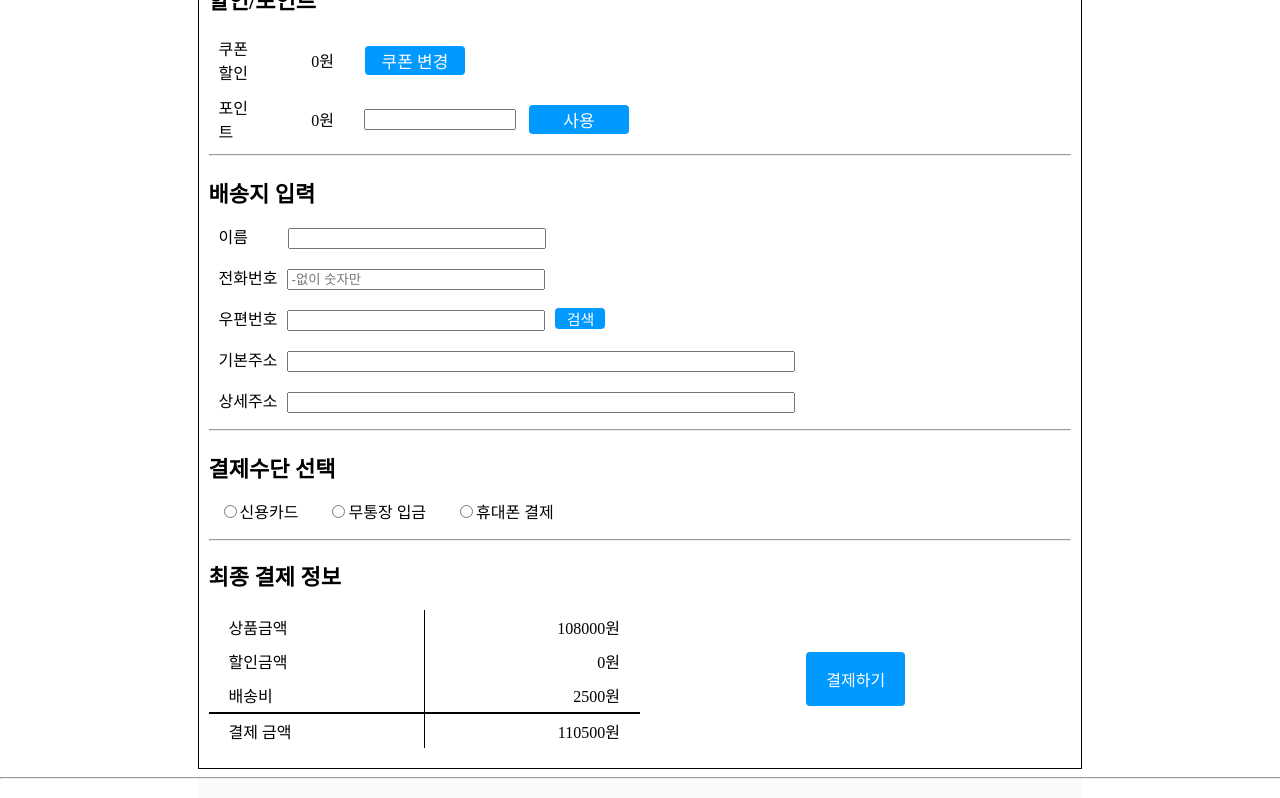
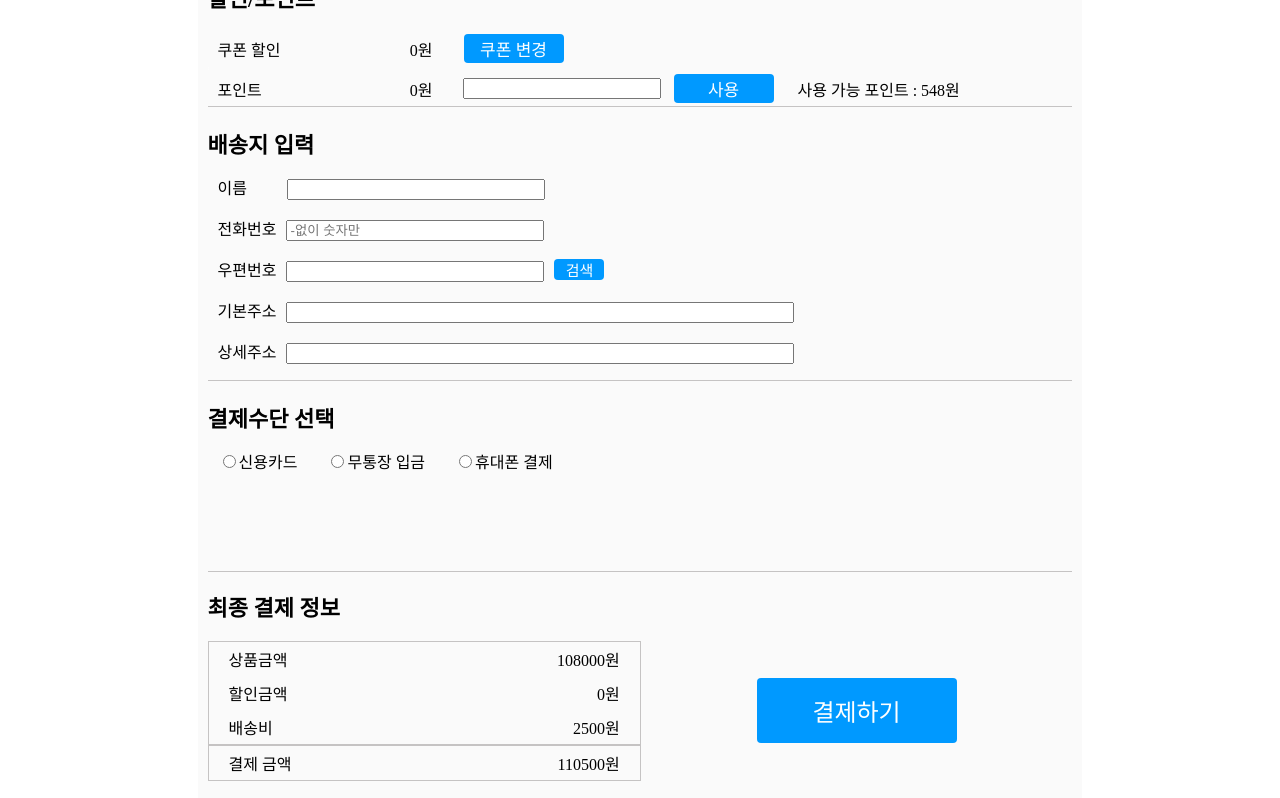
Before and after one commit to sunshine4437/VueStudy, a Vue app: page /payment in a window 1280 px wide. Shown: the part 780-1578 px from the top of the page. Built offline with nearby package versions, Linux system fonts and the light colour scheme; a web font is replaced by a local one.

Commit message:
2021-12-31 17:13

```diff
--- a/src/views/otoQ.vue
+++ b/src/views/otoQ.vue
@@ -8,10 +8,10 @@
         >
             <table>
                 <tr>
-                    <th colspan="2">문의글 작성</th>
+                    <th colspan="2" style="padding: 0 0;"><h2>문의글 작성</h2></th>
                 </tr>
                 <tr>
-                    <td style="width: 20%">문의 유형</td>
+                    <td style="width: 20%;"><span>문의 유형</span></td>
                     <td>
                         <select name="qnaType1" id="qnaType1">
                             <option value="회원">회원</option>
@@ -28,7 +28,7 @@
                     </td>
                 </tr>
                 <tr>
-                    <td>문의 내용</td>
+                    <td><span>문의 내용</span></td>
                     <td>
                         <textarea
                             name="otoTextarea"
@@ -42,7 +42,7 @@
                     </td>
                 </tr>
                 <tr>
-                    <td>연락처</td>
+                    <td><span>연락처</span></td>
                     <td>
                         <p>
                             <span>
@@ -65,18 +65,18 @@
                     </td>
                 </tr>
                 <tr>
-                    <td>파일 첨부</td>
+                    <td><span>파일 첨부</span></td>
                     <td><input type="file" /></td>
                 </tr>
                 <tr>
-                    <td colspan="2">
+                    <td colspan="2" style="text-align: center">
                         <router-link
                             class="signUpLink"
                             v-bind:to="'/customerService'"
                         >
-                            <button>취소하기</button></router-link
+                            <button class="otoQBtn">취소하기</button></router-link
                         >
-                        <button type=" submit">등록하기</button>
+                        <button class="otoQBtn" type=" submit">등록하기</button>
                     </td>
                 </tr>
             </table>
@@ -110,41 +110,11 @@ document.getElementById("file");
 </script>
 
 <style scoped>
-.filebox label {
-    display: inline-block;
-    padding: 10px 20px;
-    color: #fff;
-    vertical-align: middle;
-    background-color: #999999;
-    cursor: pointer;
-    height: 40px;
-    margin-left: 10px;
-}
-.filebox input[type="file"] {
-    position: absolute;
-    width: 0;
-    height: 0;
-    padding: 0;
-    overflow: hidden;
-    border: 0;
-}
-.input-file-button {
-    background-color: #0051ba;
-    border-radius: 4px;
-    border: none;
-    color: white;
-    padding: 15px 20px;
-    text-align: center;
-    text-decoration: none;
-    display: inline-block;
-    font-size: 16px;
-    cursor: pointer;
-    margin: 0px 1px;
-}
 .otoQ {
-    width: 60%;
+    width: 700px;
     margin: 0 auto;
     display: flex;
+    background-color: #fafafa;
 }
 
 .otoQForm {
@@ -154,10 +124,11 @@ document.getElementById("file");
 .otoTextarea {
     height: 500px;
     width: 100%;
+    border: 1px solid rgb(197, 195, 195);
 }
 
 table {
-    border: 1px black solid;
+    border: 1px rgb(197, 195, 195) solid;
     border-collapse: collapse;
     padding: 20px 20px;
     width: 700px;
@@ -165,11 +136,15 @@ table {
 
 th,
 td {
-    border: 1px black solid;
+    border: 1px rgb(197, 195, 195) solid;
     padding: 20px 20px;
 }
+.shortInput {
+    width: 150px;
+    border: 1px rgb(197, 195, 195) solid;
+}
 ::-webkit-file-upload-button {
-    background: #0051ba;
+    background: rgb(0, 153, 255);
     color: #fafafa;
     border-radius: 4px;
     font-size: 16px;
@@ -179,4 +154,11 @@ td {
     margin-left: 10px;
     color: red;
 }
+.otoQBtn{
+    height: 40px;
+    width: 100px;
+    font-size: 22px;
+    padding: 0 0;
+    margin: 0 10px
+}
 </style>
--- a/src/views/payment.vue
+++ b/src/views/payment.vue
@@ -1,37 +1,39 @@
 <template>
     <div class="payment">
-    <div>
+        <div class="orderProduct">
             <h2>주문 상품 정보</h2>
             <table class="orderProductTable">
-            <tr v-for="(op,idx) in orderProducts" :key="idx">
-                <td class="orderProduct" style="width: 10%">
+                <tr v-for="(op, idx) in orderProducts" :key="idx">
+                    <td class="orderProductTd" style="width: 10%">
                         <span v-html="op.shopName"></span>
                     </td>
-                <td class="orderProduct" style="width: 10%">
+                    <td class="orderProductTd" style="width: 10%">
                         <!-- <img :src="require(`@/components/productDetail/${op.image}`)" alt="productImage"> -->
                         <img v-bind:src="op.image" />
                     </td>
-                <td class="orderProduct" style="width: 50%; text-align: left">
+                    <td
+                        class="orderProductTd"
+                        style="width: 50%; text-align: left"
+                    >
                         <span v-html="op.productName"></span>
                     </td>
-                <td class="orderProduct" style="width: 10%">
+                    <td class="orderProductTd" style="width: 10%">
                         <span v-html="op.count"></span>
                     </td>
-                <td class="orderProduct" style="width: 10%">
+                    <td class="orderProductTd" style="width: 10%">
                         <span v-html="op.price"></span>
                     </td>
-                <td class="orderProduct" style="width: 10%">
+                    <td class="orderProductTd" style="width: 10%">
                         <span v-html="op.delivery"></span>
                     </td>
                 </tr>
             </table>
         </div>
-    <hr />
         <div class="coupon">
             <h2>할인/포인트</h2>
             <table class="couponTable">
                 <tr>
-                <td>쿠폰 할인</td>
+                    <td><span>쿠폰 할인</span></td>
                     <td class="couponNum">{{ coupon }}원</td>
                     <td>
                         <button class="couponBtn" @click="applyCoupon()">
@@ -43,35 +45,54 @@
                     <td class="tableMiddle">1</td>
                 </tr>
                 <tr>
-                <td>포인트</td>
+                    <td><span>포인트</span></td>
                     <td class="couponNum">{{ point }}원</td>
                     <td>
-                    <input id="pointInput" type="text" style="width: 100%" />
+                        <input
+                            id="pointInput"
+                            type="text"
+                            style="width: 100%"
+                        />
                     </td>
                     <td>
                         <button class="couponBtn" @click="applyPoint()">
                             사용
                         </button>
                     </td>
+                    <td style="width: 200px">사용 가능 포인트 : {{ usable }}원</td>
                 </tr>
             </table>
         </div>
-    <hr />
         <div class="delivery">
             <h2 style="margin: 20px 0 0 -10px">배송지 입력</h2>
             <p>
                 <span style="margin-right: 30px">이름</span>
                 <span>
-                <input type="text" name="username" class="shortInput" required />
+                    <input
+                        type="text"
+                        name="username"
+                        class="shortInput"
+                        required
+                    />
                 </span>
             </p>
             <p>
                 <span>전화번호</span>
                 <span>
-                <input type="text" name="mobile" class="shortInput" placeholder="-없이 숫자만" id="mobile" required @change="phoneCheck()" />
+                    <input
+                        type="text"
+                        name="mobile"
+                        class="shortInput"
+                        placeholder="-없이 숫자만"
+                        id="mobile"
+                        required
+                        @change="phoneCheck()"
+                    />
                 </span>
                 <span>
-                <span class="validate" v-if="!phoneValidate">-없이 숫자 11자리만 입력해주세요</span>
+                    <span class="validate" v-if="!phoneValidate"
+                        >-없이 숫자 11자리만 입력해주세요</span
+                    >
                 </span>
             </p>
             <p>
@@ -101,16 +122,36 @@
                 </span>
             </p>
         </div>
-    <hr />
         <div class="payMethod">
             <h2 style="margin: 20px 0 0 -10px">결제수단 선택</h2>
             <p>
-            <input type="radio" value="credit" v-model="radioPay" name="payMethod" style="width: auto" required />신용카드
-            <input type="radio" value="cash" v-model="radioPay" name="payMethod" style="width: auto; margin-left: 30px" required />무통장 입금
-            <input type="radio" value="phone" v-model="radioPay" name="payMethod" style="width: auto; margin-left: 30px" required />휴대폰 결제
+                <input
+                    type="radio"
+                    value="credit"
+                    v-model="radioPay"
+                    name="payMethod"
+                    style="width: auto"
+                    required
+                />신용카드
+                <input
+                    type="radio"
+                    value="cash"
+                    v-model="radioPay"
+                    name="payMethod"
+                    style="width: auto; margin-left: 30px"
+                    required
+                />무통장 입금
+                <input
+                    type="radio"
+                    value="phone"
+                    v-model="radioPay"
+                    name="payMethod"
+                    style="width: auto; margin-left: 30px"
+                    required
+                />휴대폰 결제
             </p>
             <div v-if="radioPay === 'credit'">
-            <select>
+                <select class="paySelectBox">
                     <option value="">선택</option>
                     <option value="">신한카드</option>
                     <option value="">국민카드</option>
@@ -123,7 +164,7 @@
                 </select>
             </div>
             <div v-if="radioPay === 'cash'">
-            <select>
+                <select class="paySelectBox">
                     <option value="">선택</option>
                     <option value="">신한은행</option>
                     <option value="">국민은행</option>
@@ -133,20 +174,29 @@
                 <p>계좌번호 : <input type="text" /></p>
             </div>
             <div v-if="radioPay === 'phone'">
-            <button style="font-size: 50%; width: 100px">
+                <button style="width: 100px; padding: 10px 10px">
                     휴대폰 결제
                 </button>
             </div>
         </div>
-    <hr />
         <div class="payInfo">
             <h2>최종 결제 정보</h2>
             <table class="payInfoTable">
                 <tr>
-                <td class="payIf">상품금액</td>
-                <td class="payNum">{{ totalPrice }}원</td>
-                <td rowspan="4" class="buyBtn">
-                    <button>결제하기</button>
+                    <td
+                        class="payIf"
+                        style="border-top: 1px solid rgb(197, 195, 195)"
+                    >
+                        상품금액
+                    </td>
+                    <td
+                        class="payNum"
+                        style="border-top: 1px solid rgb(197, 195, 195)"
+                    >
+                        {{ totalPrice }}원
+                    </td>
+                    <td rowspan="4" class="buyBtnTd">
+                        <button class="buyBtn">결제하기</button>
                     </td>
                 </tr>
                 <tr>
@@ -157,9 +207,19 @@
                     <td class="payIf">배송비</td>
                     <td class="payNum">{{ delivery }}원</td>
                 </tr>
-            <tr style="border-top: 2px black solid">
-                <td class="payIf">결제 금액</td>
-                <td class="payNum">{{ finalPrice }}원</td>
+                <tr style="border-top: 2px rgb(197, 195, 195) solid">
+                    <td
+                        class="payIf"
+                        style="border-bottom: 1px solid rgb(197, 195, 195)"
+                    >
+                        결제 금액
+                    </td>
+                    <td
+                        class="payNum"
+                        style="border-bottom: 1px solid rgb(197, 195, 195)"
+                    >
+                        {{ finalPrice }}원
+                    </td>
                 </tr>
             </table>
         </div>
@@ -172,7 +232,7 @@ import deliverySelect from "@/components/payment/deliverySelect.vue";
 export default {
     components: {
         WindowPopup,
-        deliverySelect
+        deliverySelect,
     },
     data() {
         return {
@@ -184,8 +244,10 @@ export default {
             radioPay: "",
             delivery: 2500,
             phoneValidate: true,
+            usable: 548,
             open: false,
-            orderProducts: [{
+            orderProducts: [
+                {
                     number: "1",
                     shopName: "판매자",
                     image: "product01.jpg",
@@ -209,9 +271,14 @@ export default {
     methods: {
         applyPoint() {
             let pt = document.getElementById("pointInput").value;
+            if (pt > parseInt(this.usable) + parseInt(this.point)) {
+                alert("포인트가 부족합니다.");
+            } else {
+                this.usable = this.usable - pt + parseInt(this.point);
                 this.point = pt;
                 this.sale = parseInt(this.coupon) + parseInt(this.point);
                 this.finalPrice = this.totalPrice - this.sale + this.delivery;
+            }
         },
         applyCoupon() {
             this.coupon = this.totalPrice * 0.1;
@@ -236,8 +303,14 @@ export default {
 
 <style scoped>
 .payment {
-    border: 1px black solid;
     padding: 20px 10px;
+    background-color: #fafafa;
+}
+.orderProduct,
+.coupon,
+.delivery,
+.payMethod {
+    border-bottom: 1px solid rgb(197, 195, 195);
 }
 
 .orderProductTable {
@@ -249,7 +322,7 @@ export default {
     margin: 10px 0;
 }
 
-.orderProduct {
+.orderProductTd {
     border: 1px black solid;
     padding: 5px 5px;
 }
@@ -265,17 +338,18 @@ export default {
     width: 25%;
     text-align: left;
     padding: 5px 20px;
+    border-left: 1px solid rgb(197, 195, 195);
 }
 
 .payNum {
     width: 25%;
     text-align: right;
     padding: 5px 20px;
-    border-left: 1px black solid;
+    border-right: 1px solid rgb(197, 195, 195);
 }
 
 .couponTable {
-    width: 50%;
+    width: 800px;
     border-collapse: collapse;
     padding: 10px 30px;
 }
@@ -284,9 +358,13 @@ td {
     padding: 3px 10px;
 }
 
-.buyBtn {
+.buyBtnTd {
     width: 50%;
     border: 0px;
+}
+.buyBtn {
+    width: 200px;
+    font-size: 150%;
 }
 
 .addrBtn {
@@ -299,6 +377,9 @@ td {
 .delivery,
 .payMethod {
     padding: 0 10px;
+}
+.payMethod{
+    height: 170px;
 }
 
 .shortInput {
@@ -337,6 +418,12 @@ td {
     text-align: right;
     padding: 5px 20px;
 }
+.paySelectBox{
+    min-width: 100px;
+    font-size: 16px;
+    border: 1px solid rgb(0, 153, 255);
+    border-radius: 4px;
+}
 
 .validate {
     margin-left: 10px;
```
Also changed, not shown: src/components/payment/deliverySelect.vue (+23 -2 lines), src/views/customerService.vue (+46 -41 lines), src/views/productDetail.vue (+20 -16 lines). Lines whose indentation alone changed are shown as unchanged.
